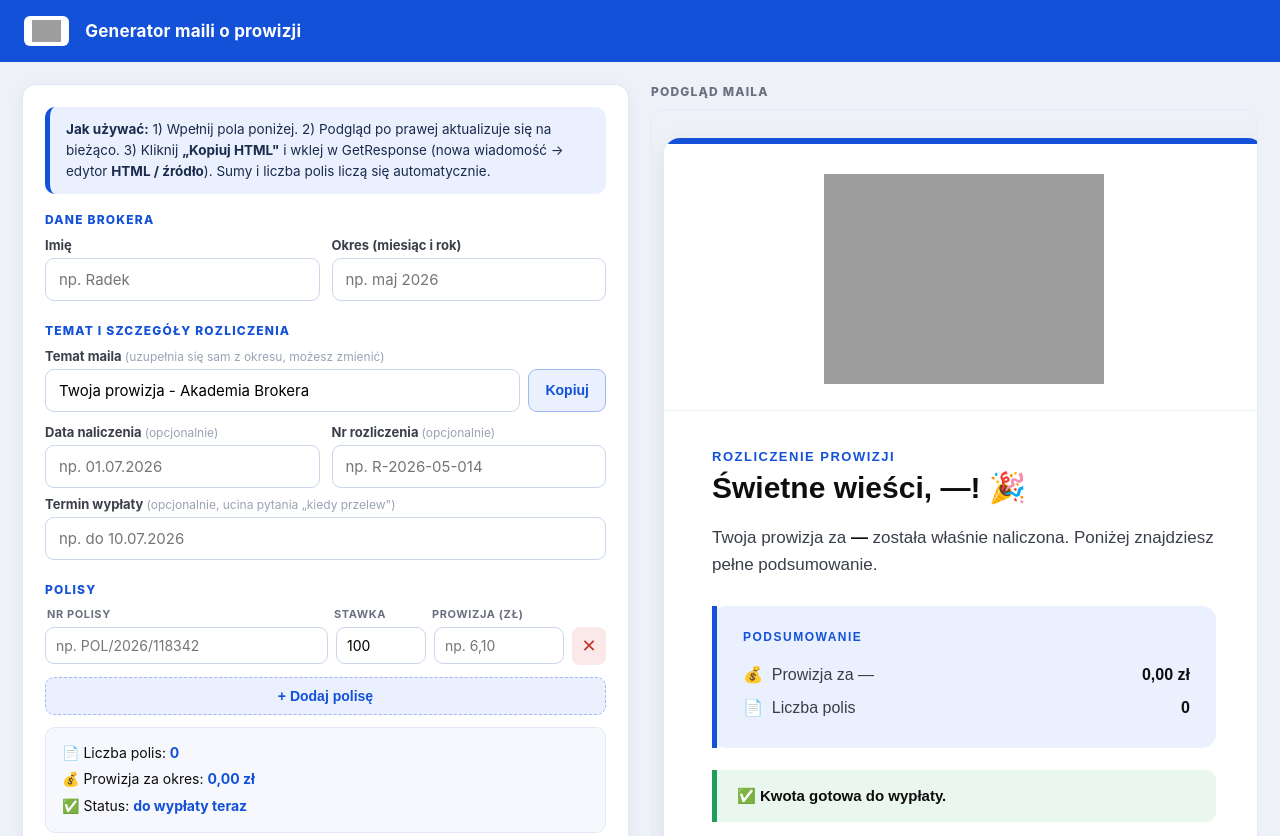
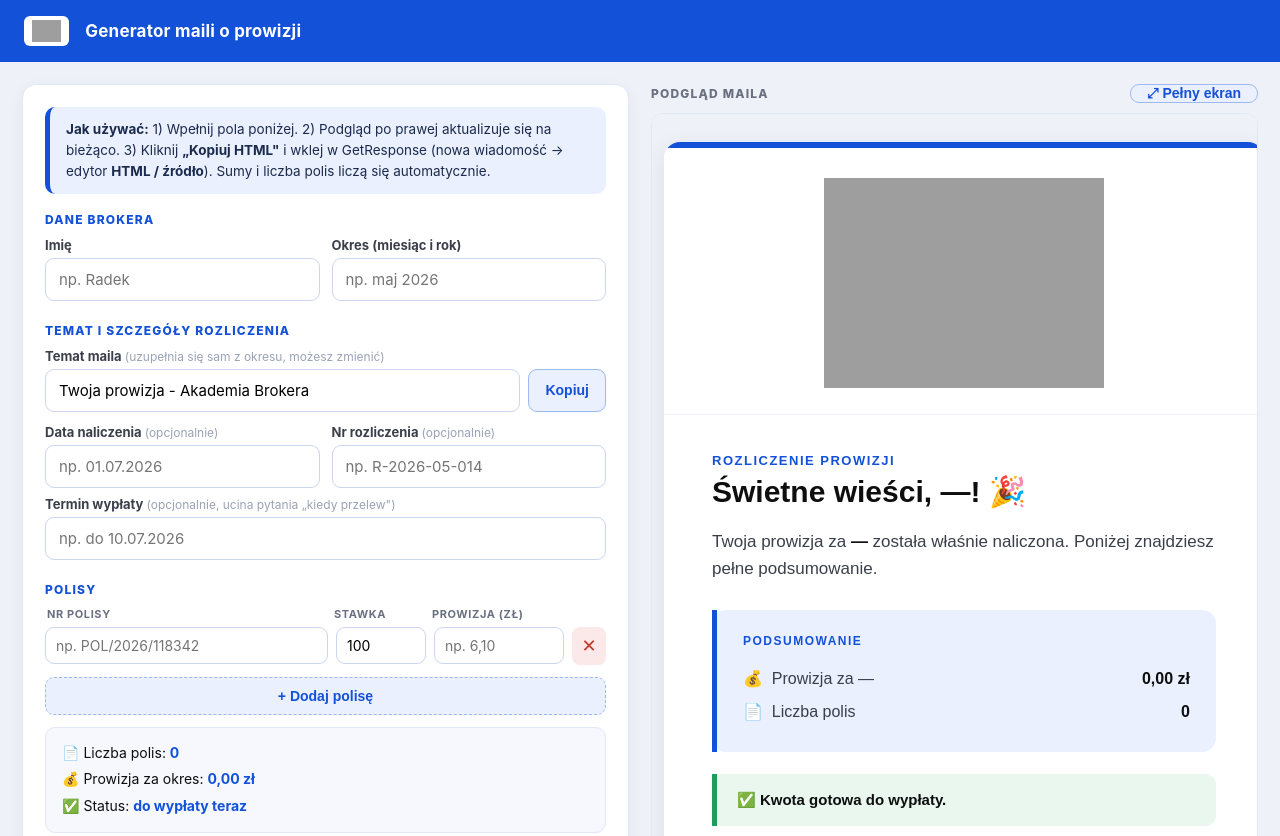
Before and after one commit to Szymek058/akademia-generator-prowizji, a plain HTML site: page index.html in a window 1280 px wide. Shown: the top 836 px of the page. Drawn offline with Linux system fonts and the light colour scheme; grey boxes are pictures that could not be loaded.

Commit message:
Podglad: auto-wysokosc ramki (bez scrolla), przyklejona kolumna, przycisk pelny ekran

```diff
--- a/index.html
+++ b/index.html
@@ -52,10 +52,11 @@
   .btn-second:hover{background:#252525;}
   .toast{position:fixed;bottom:24px;left:50%;transform:translateX(-50%) translateY(20px);background:#0E0E0E;color:#fff;padding:13px 22px;border-radius:10px;font-size:14px;font-weight:700;opacity:0;pointer-events:none;transition:.25s;z-index:50;}
   .toast.show{opacity:1;transform:translateX(-50%) translateY(0);}
-  .previewhead{display:flex;justify-content:space-between;align-items:center;margin-bottom:10px;}
+  .previewhead{display:flex;justify-content:space-between;align-items:center;margin-bottom:10px;gap:10px;}
   .previewhead span{font-size:12px;letter-spacing:1.2px;text-transform:uppercase;color:#6A7080;font-weight:800;}
-  iframe{width:100%;height:900px;border:1px solid #E1E8F6;border-radius:12px;background:#fff;}
-  @media(max-width:980px){ .wrap{flex-direction:column;} iframe{height:600px;} }
+  .col-preview{position:sticky;top:16px;align-self:flex-start;}
+  iframe{width:100%;min-height:700px;border:1px solid #E1E8F6;border-radius:12px;background:#fff;display:block;}
+  @media(max-width:980px){ .wrap{flex-direction:column;} .col-preview{position:static;} iframe{min-height:500px;} }
 </style>
 </head>
 <body>
@@ -151,8 +152,8 @@
   </div>
 
   <!-- ===== PRAWA: PODGLĄD ===== -->
-  <div class="col">
-    <div class="previewhead"><span>Podgląd maila</span></div>
+  <div class="col col-preview">
+    <div class="previewhead"><span>Podgląd maila</span><button class="btn-copytmt" id="fullBtn" title="Otwórz podgląd na pełnym ekranie w nowej karcie">⤢ Pełny ekran</button></div>
     <iframe id="preview" title="Podgląd"></iframe>
   </div>
 
@@ -446,7 +447,21 @@ function render(){
   // podgląd
   lastHtml=buildEmail(d);
   document.getElementById('preview').srcdoc=lastHtml;
+  setTimeout(fitPreview,60);
 }
+
+/* ---------- podgląd: dopasuj wysokość ramki do maila (koniec przewijania w środku) ---------- */
+var pv=document.getElementById('preview');
+function fitPreview(){
+  try{
+    var doc=pv.contentDocument||pv.contentWindow.document;
+    if(!doc||!doc.body) return;
+    var h=Math.max(doc.body.scrollHeight, doc.documentElement.scrollHeight);
+    if(h>0) pv.style.height=(h+24)+'px';
+  }catch(e){}
+}
+pv.addEventListener('load',fitPreview);
+window.addEventListener('resize',fitPreview);
 
 /* ---------- zdarzenia ---------- */
 document.getElementById('addPol').onclick=function(){ addPolicy('','100',''); render(); };
@@ -461,6 +476,10 @@ document.getElementById('softHead').onchange=render;
 document.querySelectorAll('input[name=faktura]').forEach(function(r){ r.onchange=render; });
 document.querySelectorAll('input[name=status]').forEach(function(r){ r.onchange=render; });
 document.getElementById('variantBtn').onclick=function(){ variantIndex=(variantIndex+1)%REC_VARIANTS.length; render(); };
+document.getElementById('fullBtn').onclick=function(){
+  var w=window.open('','_blank'); if(!w){ alert('Przeglądarka zablokowała nowe okno — pozwól na wyskakujące okna dla tej strony.'); return; }
+  w.document.open(); w.document.write(lastHtml); w.document.close();
+};
 
 document.getElementById('copyTmt').onclick=function(){
   var t=document.getElementById('temat').value.trim();
```
